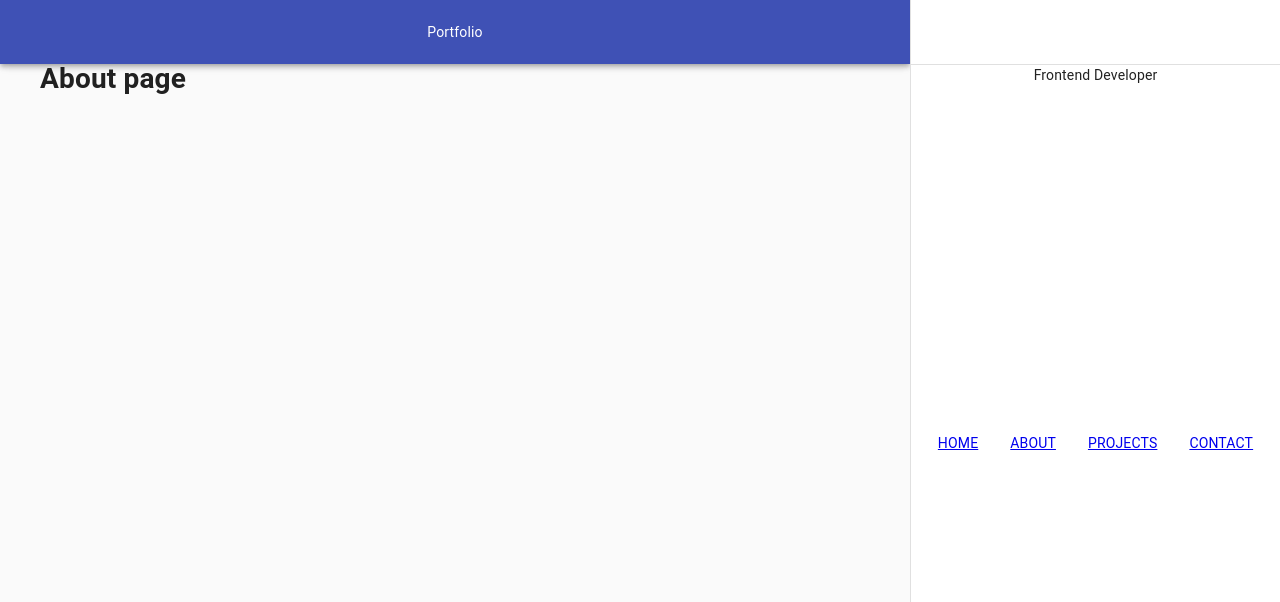
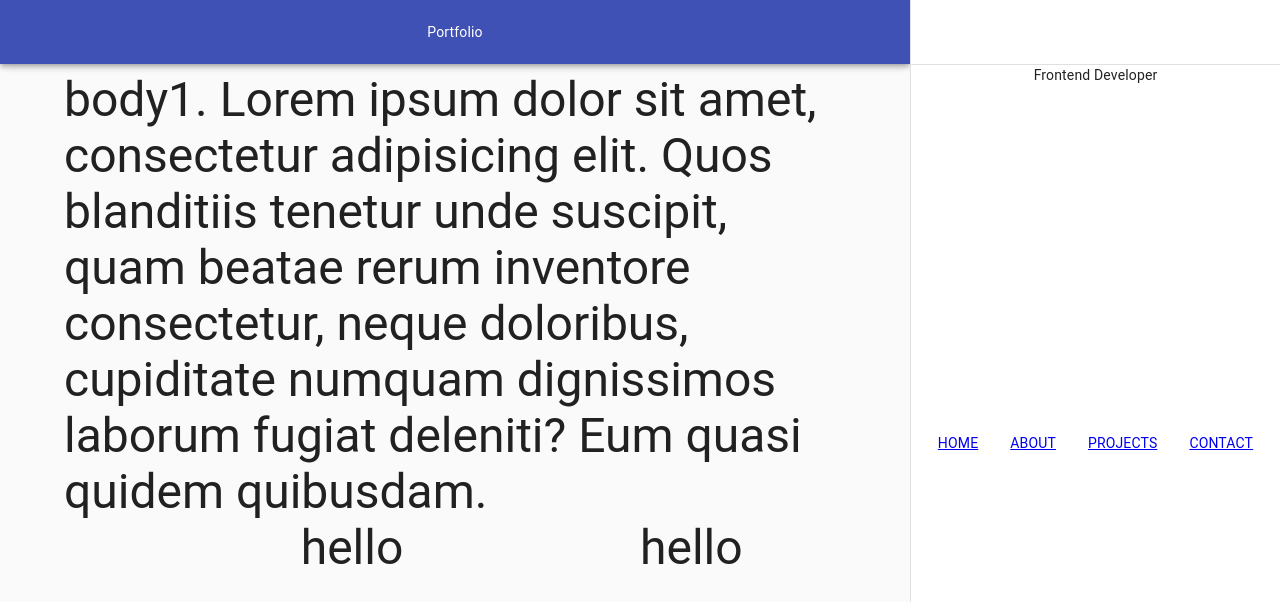
Before and after one commit to Yanir-R/Portfolio, a React (Create React App) app: page /about in a window 1280 px wide. Shown: the top 602 px of the page. Built offline with nearby package versions, Linux system fonts and the light colour scheme.

Commit message:
Adding to about comp' style and Grids

```diff
--- a/src/components/about/about.tsx
+++ b/src/components/about/about.tsx
@@ -1,4 +1,4 @@
-import { createStyles, makeStyles, Theme } from '@material-ui/core';
+import { createStyles, Grid, makeStyles, Theme, Typography } from '@material-ui/core';
 import React from 'react'
 
 interface aboutProps { }
@@ -10,7 +10,11 @@ const useStyles = makeStyles((theme: Theme) =>
         content: {
             flexGrow: 1,
             backgroundColor: theme.palette.background.default,
-            padding: theme.spacing(5),
+            padding: theme.spacing(8),
+            margin: `${theme.spacing(1)}px auto`,
+            background: 'blue'
+
+
         },
     })
 )
@@ -18,10 +22,26 @@ const useStyles = makeStyles((theme: Theme) =>
 export const About: React.FC<aboutProps> = () => {
     const classes = useStyles()
     return (
-        <main className={classes.content}>
-            <div className={classes.toolbar}>
-                <h1>About page</h1>
-            </div>
-        </main>
+        <Grid container className={classes.content}  >
+            <Grid item xs={8} className={classes.toolbar}  >
+
+                <Typography variant='h3'   >
+                    body1. Lorem ipsum dolor sit amet, consectetur adipisicing elit. Quos blanditiis tenetur
+                    unde suscipit, quam beatae rerum inventore consectetur, neque doloribus, cupiditate numquam
+                    dignissimos laborum fugiat deleniti? Eum quasi quidem quibusdam.
+                </Typography>
+            </Grid>
+            <Grid item xs={6} >
+                <Typography variant='h3' align='center'>
+                    hello
+              </Typography>
+            </Grid>
+            <Grid item xs={6}>
+                <Typography variant='h3' >
+                    hello
+              </Typography>
+            </Grid>
+        </Grid>
+
     );
 }
--- a/src/components/navbar/navbar.tsx
+++ b/src/components/navbar/navbar.tsx
@@ -27,6 +27,7 @@ const useStyles = makeStyles((theme: Theme) =>
         },
         drawerPaper: {
             width: drawerWidth,
+
         },
         // necessary for content to be below app bar
         toolbar: theme.mixins.toolbar,
@@ -70,7 +71,6 @@ export const Navbar: React.FC<navbarProps> = () => {
                             HOME
                     </Link>
                     </Box>
-
                     <Box p={2}>
                         <Link to={'/about'}>
                             ABOUT
@@ -87,8 +87,10 @@ export const Navbar: React.FC<navbarProps> = () => {
                     </Link>
                     </Box>
                 </Box>
+
             </Drawer>
-        </div>
+            </div>
+
 
     );
 }
```
